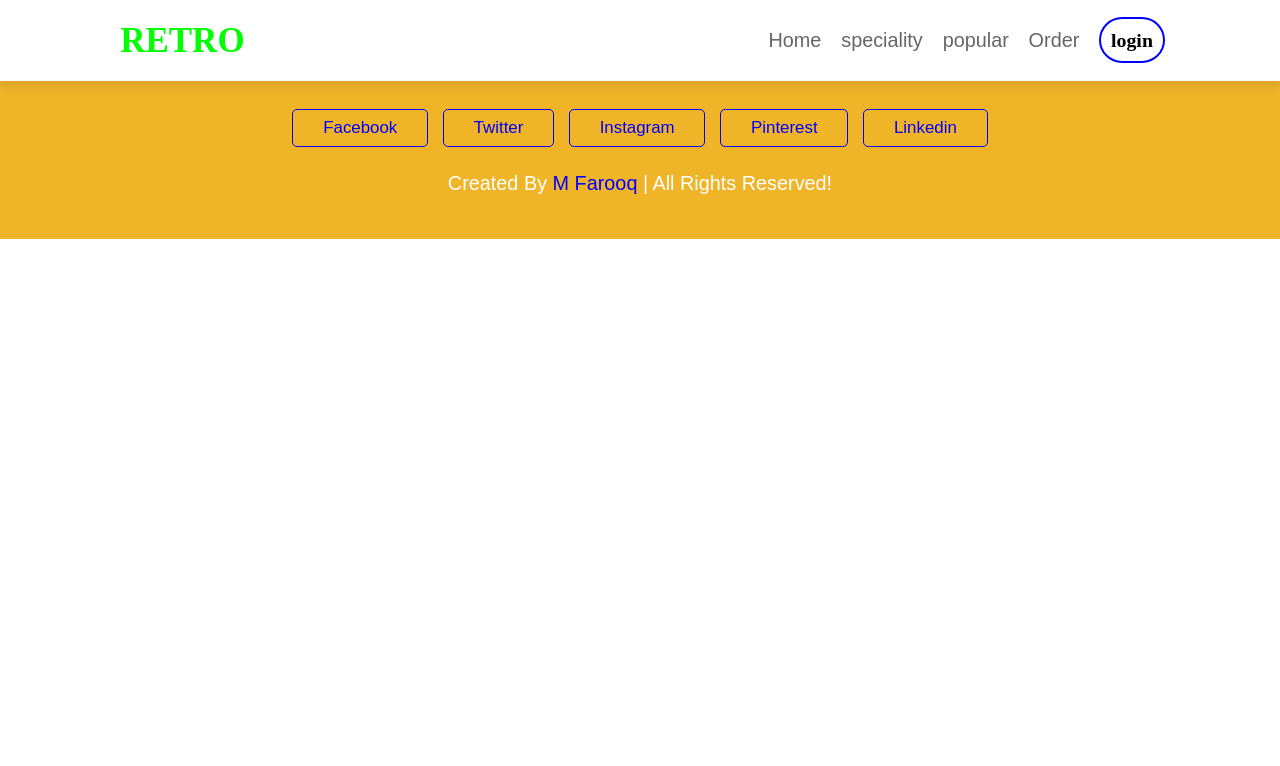
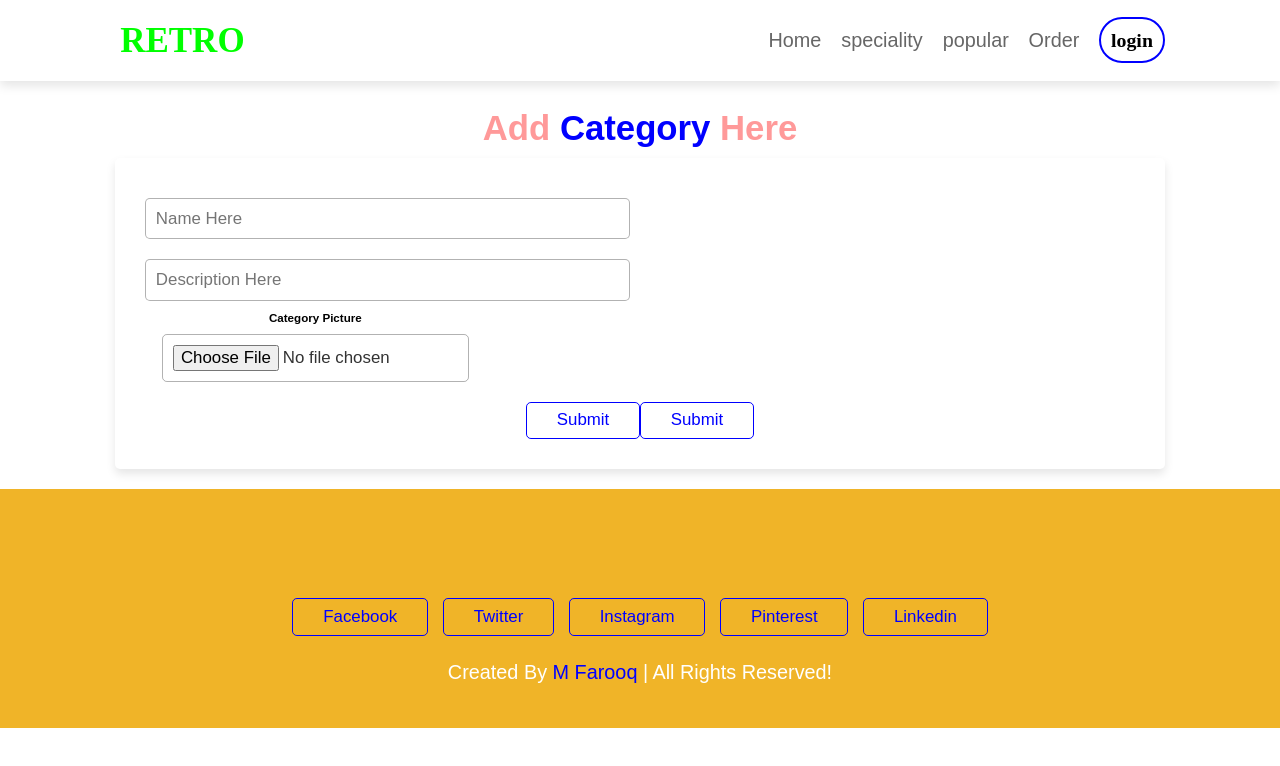
Before and after one commit to farooquememon385/BiteBlitz-a-food-ordering-website, a React (Create React App) app in the folder frontend/: page /addCategory in a window 1280 px wide. Shown: the top 766 px of the page. Built offline with nearby package versions, Linux system fonts and the light colour scheme.

Commit message:
added new component addCategory

```diff
--- a/frontend/src/App.js
+++ b/frontend/src/App.js
@@ -6,6 +6,8 @@ import Footer from './components/Footer.';
 import Login from './components/Login';
 import Register from './components/Register';
 import Speciality from './components/Speciality';
+import AddCategory from './components/AddCategory';
+
 function App() {
   return (
     <div className="App">
@@ -19,6 +21,10 @@ function App() {
         <Route
         path='/speciality'
         element={<Speciality/>}
+        />
+        <Route
+        path='/addCategory'
+        element={<AddCategory/>}
         />
         <Route
         path='/login'
--- /dev/null
+++ b/frontend/src/components/AddCategory.js
@@ -0,0 +1,49 @@
+import React from 'react'
+
+const AddCategory = () => {
+return (
+    <section className="order" id="order">
+  <h1 className="heading">
+    Add <span>Category</span> Here
+  </h1>
+  {/*?php include 'config.php'?*/}
+  <div className="row">
+    <form action="/speciality" method="POST">
+      <div className="inputBox">
+        <input name="Name" type="text" placeholder="Name Here" />
+      </div>
+      <div className="inputBox">
+        <input name="description" type="field" placeholder="Description Here" />
+      </div>
+      <div className="inputBox">
+        <div className="imageContainer">
+          <h3>Category Picture</h3>
+          <div className="imageInput">
+            <input
+              style={{ width: "90%" }}
+              type="file"
+              name="fileToUpload"
+              id="fileToUpload"
+            />
+          </div>
+        </div>
+      </div>
+      <input
+        type="submit"
+        name="add"
+        defaultValue="Add Category"
+        className="btn"
+      />
+      <input
+        type="submit"
+        name="cancel"
+        defaultValue="Cancel"
+        className="btn"
+      />
+    </form>
+    </div>
+    </section>
+  )
+}
+
+export default AddCategory
--- a/frontend/src/components/Home.js
+++ b/frontend/src/components/Home.js
@@ -7,13 +7,13 @@ import Step3 from '../images/step-3.jpg'
 import Step4 from '../images/step-4.jpg'
 
 const Home = () => {
-  const [workouts, setWorkouts] = useState([])
+  const [spcialities, setSpeciality] = useState([])
   useEffect(()=>{
     const fetchHome = async () => {
-      const response = await fetch('http://localhost:4000')
+      const response = await fetch('http://localhost:4000/speciality')
       if(response.ok){
         const json = await response.json();
-        setWorkouts(json)
+        setSpeciality(json)
       }
       else{
         console.log("response is not Ok")
@@ -21,7 +21,7 @@ const Home = () => {
     }
     fetchHome()
   }, [])
-  console.log(workouts)
+  console.log(spcialities)
 
   return (
     <div>
--- a/frontend/src/components/Speciality.js
+++ b/frontend/src/components/Speciality.js
@@ -9,7 +9,7 @@ const Speciality = () => {
 
   const fetchData = async () => {
     try {
-      const response = await fetch('https://localhost:4000/categories');
+      const response = await fetch('http://localhost:4000/speciality');
       if (!response.ok) {
         throw new Error('Network response was not ok');
       }
```
Also changed, not shown: 1 other file (tests, documents, lock files or other folders).
